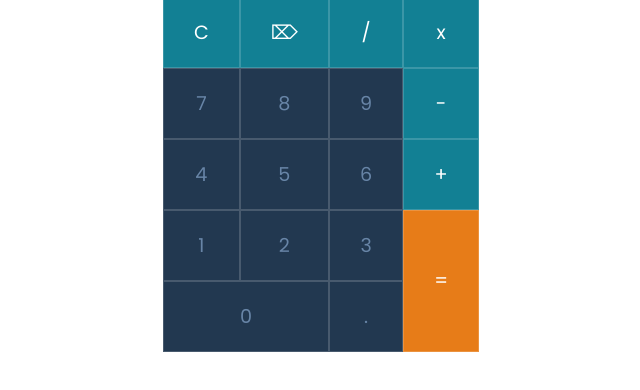
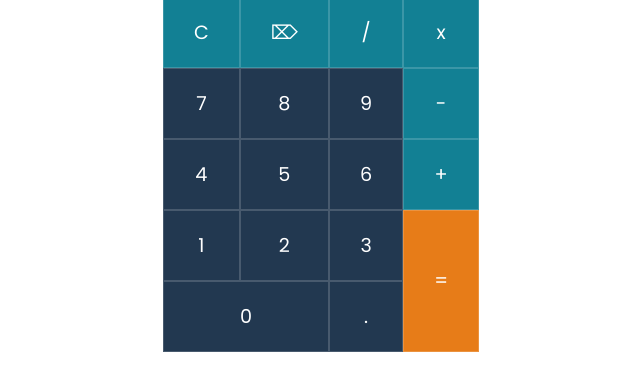
Before and after one commit to adeshsk18/Calculator, a plain HTML site: page index.html in a window 1280 px wide. Shown: the part 274-664 px from the top of the page, without its empty margins (319-959 px from the left). Drawn offline with Linux system fonts and the light colour scheme.

Commit message:
Update index.css

```diff
--- a/index.css
+++ b/index.css
@@ -70,7 +70,7 @@ body {
 
 .btn-num {
     background-color: #223850;
-    color: #6885A7;
+    color: #ffffff;
 }
 
 .btn-num:hover {
```
